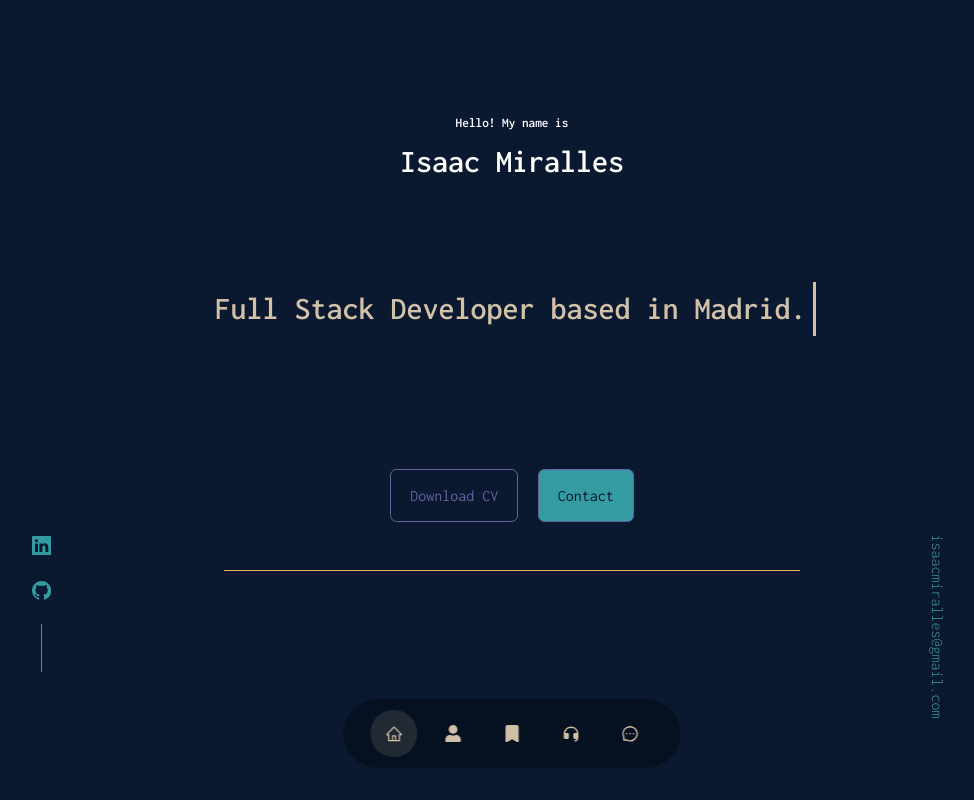
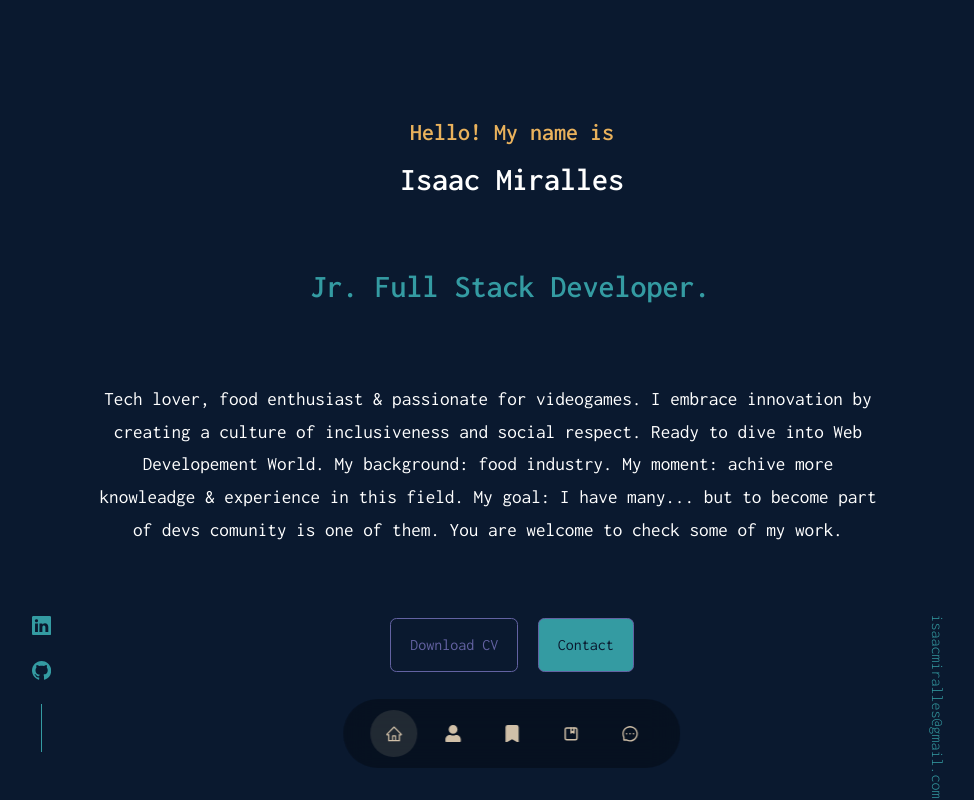
Before and after one commit to Gao83/Porfolio-React, a React (Create React App) app: page / in a window 1280 px wide. Shown: the top 800 px of the page, without its empty margins (128-1102 px from the left). Built offline with nearby package versions, Linux system fonts and the light colour scheme; a web font is replaced by a local one.

Commit message:
first version

```diff
--- a/src/components/About/About.jsx
+++ b/src/components/About/About.jsx
@@ -1,6 +1,6 @@
 import React from 'react'
 import './About.css'
-import ME from '../../assets/master.jpg'
+import ME from '../../assets/Development-Frameworks-846x697-1.jpg'
 import { BsTrophy } from 'react-icons/bs'
 import { BsFillPeopleFill } from 'react-icons/bs'
 import { AiOutlineFolderOpen } from 'react-icons/ai'
--- a/src/components/Contact/Contact.css
+++ b/src/components/Contact/Contact.css
@@ -47,9 +47,9 @@ form {
 input, textarea{
     width: 100%;
     padding: 1rem;
-    border-radius: 0.2rem;
+    border-radius: 0.5rem;
     background: transparent;
-    border-bottom: 2px solid var(--color-primary-variant);
+    border: 2px solid var(--color-primary-variant);
     resize: none;
     color: var(--color--white)
 }
--- a/src/components/Contact/Contact.jsx
+++ b/src/components/Contact/Contact.jsx
@@ -25,7 +25,7 @@ function Contact() {
   return (
     <section id='contact'>
       <h5>Get In Touch</h5>
-      <h2>Contact me</h2>
+      <h2><span className='title-list'>04.</span> Contact me</h2>
 
       <div className="container contact__container">
         <div className="contact__options">
--- a/src/components/Footer/Footer.css
+++ b/src/components/Footer/Footer.css
@@ -30,7 +30,7 @@ footer a {
     display: flex;
     justify-content: center;
     gap: 2rem;
-    margin-bottom: 4rem
+    margin-bottom: 3rem
 }
 
 .footer__socials a {
--- a/src/components/Footer/Footer.jsx
+++ b/src/components/Footer/Footer.jsx
@@ -3,6 +3,7 @@ import './Footer.css'
 import { AiFillTwitterCircle, AiOutlineInstagram, AiFillFacebook } from 'react-icons/ai'
 
 const Footer = () => {
+
   return (
     <footer>
       {/* <div className='footer__logo'>
@@ -10,16 +11,16 @@ const Footer = () => {
       </div> */}
 
       <ul className='permalinks'>
-        <li><a href="#">Home</a></li>
-        <li><a href="#">About</a></li>
-        <li><a href="#">Experience</a></li>
-        <li><a href="#">Contact</a></li>
+        <li><a href="#home">Home</a></li>
+        <li><a href="#about">About</a></li>
+        <li><a href="#experience">Experience</a></li>
+        <li><a href="#contact">Contact</a></li>
       </ul>
 
       <div className='footer__socials'>
         <a href="https://facebook.com"><AiFillFacebook /></a>
-        <a href="https://twitter.com"><AiFillTwitterCircle/></a>
-        <a href="https://instagram.com"><AiOutlineInstagram/></a>
+        <a href="https://twitter.com"><AiFillTwitterCircle /></a>
+        <a href="https://instagram.com"><AiOutlineInstagram /></a>
 
       </div>
       <div className='footer__designed'>
--- a/src/components/Header/Header.css
+++ b/src/components/Header/Header.css
@@ -1,7 +1,12 @@
 header {
-    height: 90vh;
+    height: 100vh;
     padding-top: 7rem;
     overflow: hidden;
+}
+
+header h5{
+    color: var(--color-bg-variant);
+    font-size: 1.5rem;
 }
 
 .header__container {
@@ -10,21 +15,27 @@ header {
     position: relative;
 }
 
+.header__description{
+    font-size: 1.2rem;
+    margin: 1rem 4rem 1rem 4rem;
+    padding-right: 3rem;
+    padding-bottom: 2rem;
+}
 .wrapper {
-    height: 30vh;
+    height: 20vh;
     display: flex;
     align-items: center;
     justify-content: center;
 }
 
 .header__typing {
-    width: 38ch;
+    width: 26ch;
     animation: typing 2s steps(22), blink .5s step-end infinite alternate;
     white-space: nowrap;
     overflow: hidden;
     border-right: 3px solid;
     font-size: 2em;
-    color: var(--color-light)
+    color: var(--color-primary)
 }
 
 @keyframes typing {
--- a/src/components/Header/Header.jsx
+++ b/src/components/Header/Header.jsx
@@ -9,14 +9,17 @@ const Header = () => {
     return (
         <header>
             <div className="container header__container" id='home'>
-                <h5 >Hello! My name is </h5>
+                <h5>Hello! My name is </h5>
                 <h1>Isaac Miralles</h1>
                 {/* <h5 className="text-light">Full Stack Developer</h5> */}
                 <div className='wrapper'>
-                    <h5 className='header__typing'>Full Stack Developer based in Madrid.</h5>
+                    <h5 className='header__typing'>Jr. Full Stack Developer.</h5>
+                </div>
+                <div className='header__description'>
+                    <p>Tech lover, food enthusiast & passionate for videogames. I embrace innovation by creating a culture of inclusiveness and social respect. Ready to dive into Web Developement World. My background: food industry. My moment: achive more knowleadge & experience in this field. My goal: I have many... but to become part of devs comunity is one of them. You are welcome to check some of my work.</p>
+                    <p></p>
                 </div>
                 <CTA />
-                <hr />
 
                 {/* <div className="me">
                     <img src='' alt="me" />
--- a/src/components/Nav/Nav.jsx
+++ b/src/components/Nav/Nav.jsx
@@ -3,7 +3,7 @@ import './Nav.css'
 import { AiOutlineHome } from 'react-icons/ai'
 import { FaUser } from 'react-icons/fa'
 import { BsBookmarkFill } from 'react-icons/bs'
-import { RiCustomerServiceFill } from 'react-icons/ri'
+import { TbAlbum } from 'react-icons/tb'
 import { AiOutlineMessage } from 'react-icons/ai'
 import { useState } from 'react'
 
@@ -17,7 +17,7 @@ const Nav = () => {
       <a href="#home" onClick={() => setActiveNav('#home')} className={activeNav === '#home' ? 'active' : ''}><AiOutlineHome /></a>
       <a href="#about" onClick={() => setActiveNav('#about')} className={activeNav === '#about' ? 'active' : ''}><FaUser /></a>
       <a href="#experience" onClick={() => setActiveNav('#experience')} className={activeNav === '#experience' ? 'active' : ''}><BsBookmarkFill /></a>
-      <a href="#services" onClick={() => setActiveNav('#services')} className={activeNav === '#services' ? 'active' : ''}><RiCustomerServiceFill /></a>
+      <a href="#portfolio" onClick={() => setActiveNav('#portfolio')} className={activeNav === '#portfolio' ? 'active' : ''}><TbAlbum /></a>
       <a href="#contact" onClick={() => setActiveNav('#contact')} className={activeNav === '#contact' ? 'active' : ''}><AiOutlineMessage /></a>
 
 
--- a/src/index.css
+++ b/src/index.css
@@ -130,6 +130,12 @@ a:hover {
     color: var(--color--bg)
 }
 
+.btn-primary:hover {
+    background-color: var(--color-bg1);
+    color: var(--color-primary);
+    border-color: transparent;
+}
+
 img {
     display: block;
     width: 100%;
```
Also changed, not shown: src/assets/Development-Frameworks-846x697-1.jpg (added).
